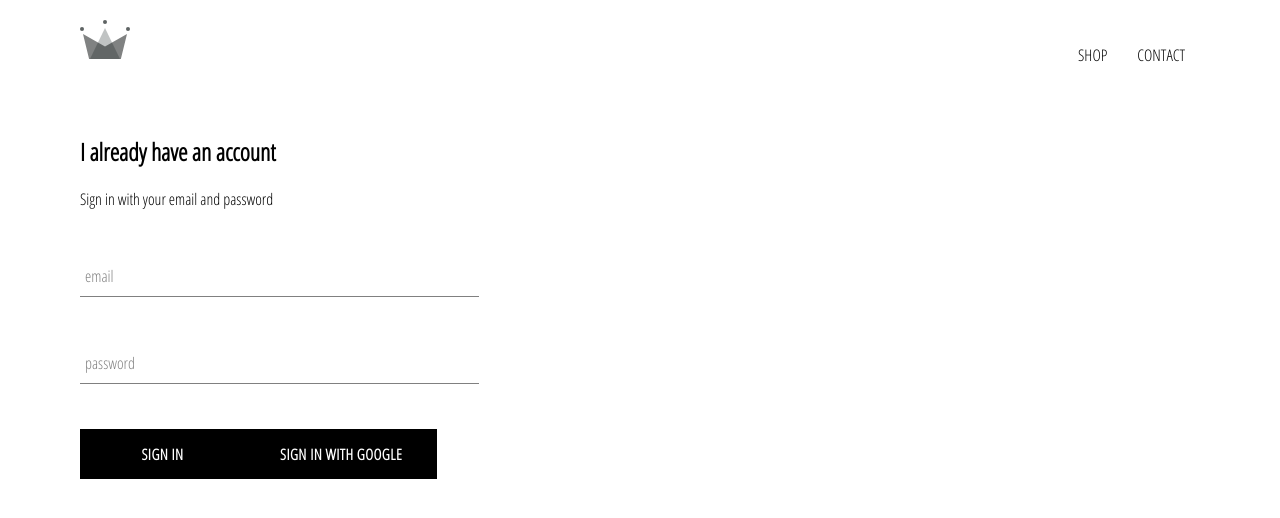
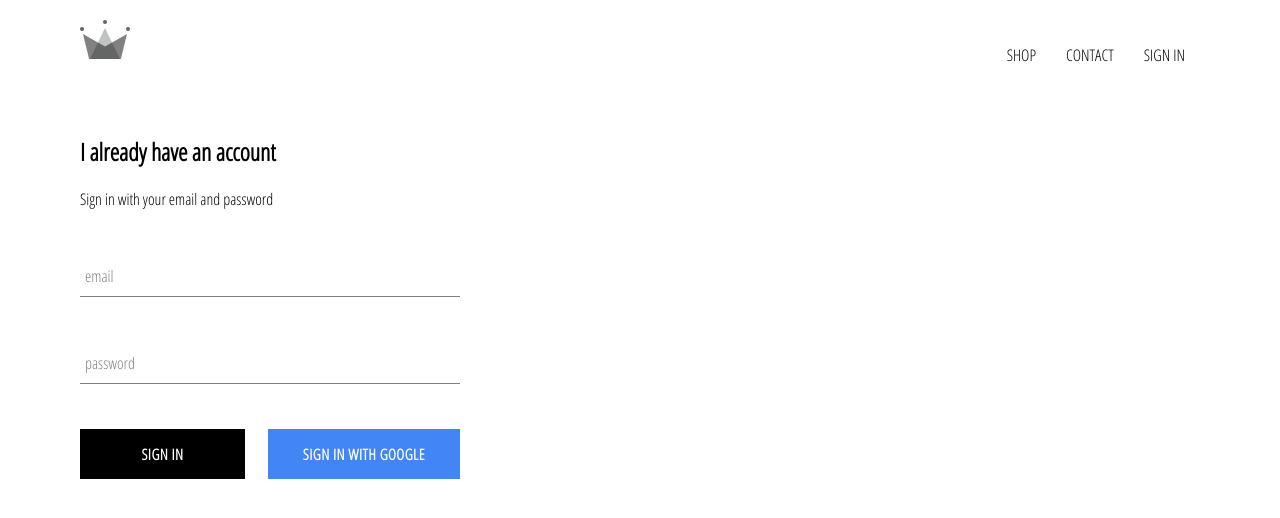
Before and after one commit to dontrellthedeveloper/React-Firebase-Ecommerce-Practice, a React (Create React App) app: page /signin in a window 1280 px wide. Shown: the top 518 px of the page. Built offline with nearby package versions, Linux system fonts and the light colour scheme; no server answers.

Commit message:
finished adding google sign in authentication

```diff
--- a/src/App.css
+++ b/src/App.css
@@ -7,3 +7,7 @@
      text-decoration: none;
      color: black;
  }
+
+ * {
+     box-sizing: border-box;
+ }
--- a/src/App.js
+++ b/src/App.js
@@ -34,7 +34,7 @@
     render() {
         return (
             <div>
-                <Header/>
+                <Header currentUser={this.state.currentUser} />
                 <Switch>
                     <Route exact path='/' component={HomePage} />
                     <Route  path='/shop' component={ShopPage} />
--- a/src/components/custom-button/custom-button.component.jsx
+++ b/src/components/custom-button/custom-button.component.jsx
@@ -2,8 +2,8 @@
 
 import './custom-button.styles.scss';
 
-const CustomButton = ({children, ...otherProps}) => (
-    <button className='custom-button' {...otherProps}>
+const CustomButton = ({children, isGoogleSignIn, ...otherProps}) => (
+    <button className={`${isGoogleSignIn ? 'google-sign-in':''} custom-button`} {...otherProps}>
         {children}
     </button>
 );
--- a/src/components/custom-button/custom-button.styles.scss
+++ b/src/components/custom-button/custom-button.styles.scss
@@ -19,4 +19,14 @@
     color: black;
     border: 1px solid black;
   }
+
+  &.google-sign-in {
+    background-color: #4285f4;
+    color: white;
+
+    &:hover {
+      background-color: #357ae8;
+      border: none;
+    }
+  }
 }
--- a/src/components/header/header.component.jsx
+++ b/src/components/header/header.component.jsx
@@ -1,11 +1,13 @@
 import React from 'react';
 import {Link} from 'react-router-dom';
+
+import {auth} from "../../firebase/firebase.utils";
 
 import {ReactComponent as Logo} from "../../assets/crown.svg";
 
 import './header.styles.scss';
 
-const Header = () => (
+const Header = ({currentUser}) => (
     <div className='header'>
         <Link to='/'>
             <Logo className='logo'/>
@@ -17,6 +19,12 @@
             <Link className='option' to='/shop'>
                 CONTACT
             </Link>
+            {
+                currentUser ?
+                    <div className='option' onClick={() => auth.signOut()}>SIGN OUT</div>
+                    :
+                    <Link className='option' to='/signin'>SIGN IN</Link>
+            }
         </div>
     </div>
 );
--- a/src/components/header/header.styles.scss
+++ b/src/components/header/header.styles.scss
@@ -20,6 +20,7 @@
 
     .option {
       padding: 10px 15px;
+      cursor: pointer;
     }
   }
 }
--- a/src/components/sign-in/sign-in.component.jsx
+++ b/src/components/sign-in/sign-in.component.jsx
@@ -38,9 +38,10 @@
                 <form onSubmit={this.handleSubmit}>
                     <FormInput name='email' label='email'  handleChange={this.handleChange} type='email' value={this.state.email} required={true}/>
                     <FormInput name='password' label='password' handleChange={this.handleChange} type='password' value={this.state.password} required={true}/>
-
-                    <CustomButton type='submit' >Sign In</CustomButton>
-                    <CustomButton onClick={signInWithGoogle} >Sign In With Google</CustomButton>
+                    <div className='buttons'>
+                        <CustomButton type='submit' >Sign In</CustomButton>
+                        <CustomButton onClick={signInWithGoogle} isGoogleSignIn >Sign In With Google</CustomButton>
+                    </div>
                 </form>
             </div>
         )
--- a/src/components/sign-in/sign-in.styles.scss
+++ b/src/components/sign-in/sign-in.styles.scss
@@ -1,9 +1,14 @@
 .sign-in {
-  width: 30vw;
+  width: 380px;
   display: flex;
   flex-direction: column;
 
   .title {
     margin: 10px 0;
   }
+
+  .buttons {
+    display: flex;
+    justify-content: space-between;
+  }
 }
```
